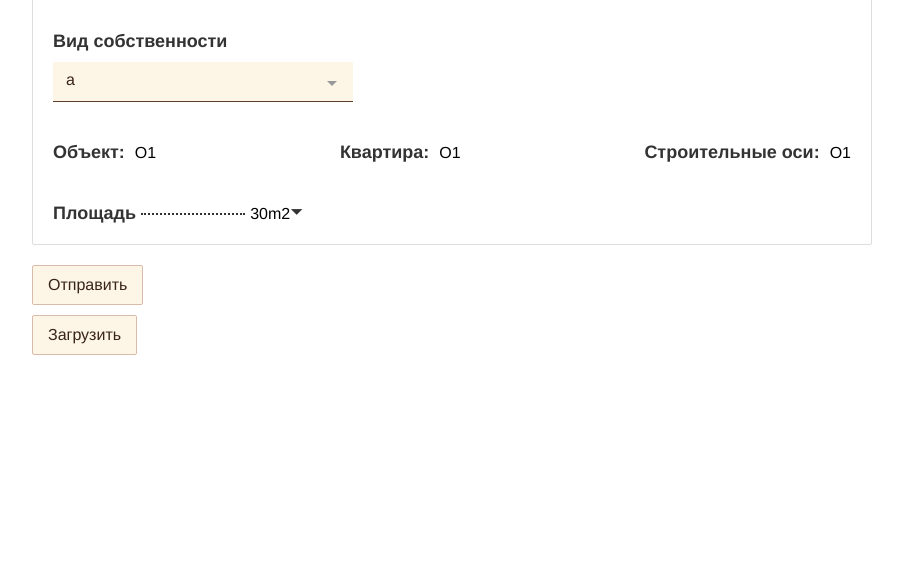
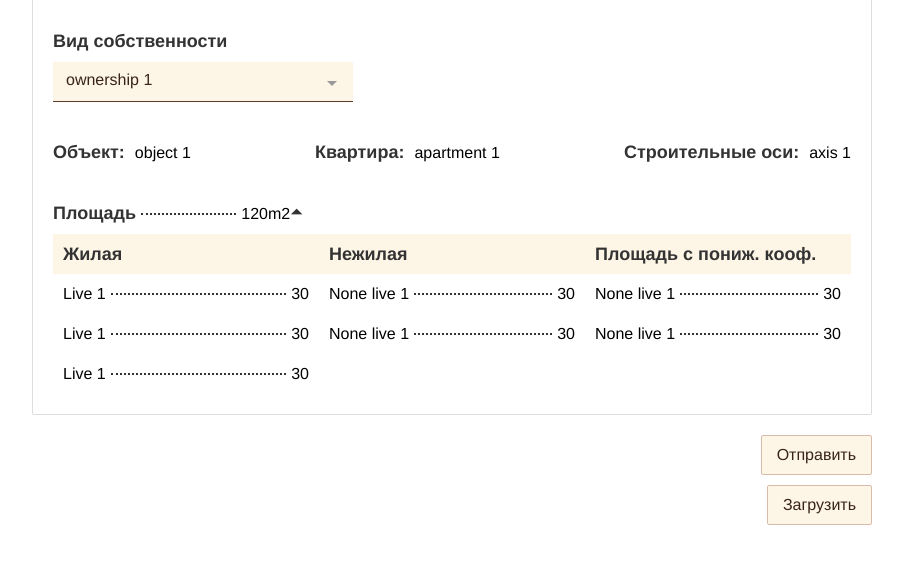
Before and after one commit to pirotech/buildings-test-task, a Vue app: page / in a window 1280 px wide. Shown: the part 245-808 px from the top of the page, without its empty margins (18-921 px from the left). Built offline with nearby package versions, Linux system fonts and the light colour scheme.

Commit message:
Switching ownerships

```diff
--- a/package.json
+++ b/package.json
@@ -7,6 +7,7 @@
     "build": "vue-cli-service build"
   },
   "dependencies": {
+    "axios": "^0.19.0",
     "core-js": "^2.6.5",
     "vue": "^2.6.10",
     "vue-masked-input": "^0.5.2",
--- /dev/null
+++ b/public/ownerships.json
@@ -0,0 +1,41 @@
+[
+  {
+    "name": "ownership 1",
+    "object": "object 1",
+    "apartment": "apartment 1",
+    "axis": "axis 1",
+    "squares": {
+      "summary": 120,
+      "live": [
+        {
+          "name": "Live 1",
+          "value": 30
+        },
+        {
+          "name": "Live 1",
+          "value": 30
+        },
+        {
+          "name": "Live 1",
+          "value": 30
+        }
+      ],
+      "noneLive": [
+        {
+          "name": "None live 1",
+          "value": 30
+        },
+        {
+          "name": "None live 1",
+          "value": 30
+        }
+      ],
+      "lowLive": [
+        {
+          "name": "Low live 1",
+          "value": 30
+        }
+      ]
+    }
+  }
+]
--- a/src/App.vue
+++ b/src/App.vue
@@ -20,22 +20,22 @@
       <h4 class="ownership__title">Вид собственности</h4>
       <UiSelect
         class="ownership"
-        :options="options"
-        :value="value"
-        @select="select"
+        :options="ownerships"
+        :value="ownership"
+        @select="ownershipSelected"
       />
       <div class="line">
         <div class="object">
           <h4 class="object__title">Объект:</h4>
-          <p class="object__value">O1</p>
+          <p class="object__value">{{ownership && ownership.object || '-'}}</p>
         </div>
         <div class="apartment">
           <h4 class="apartment__title">Квартира:</h4>
-          <p class="apartment__value">O1</p>
+          <p class="apartment__value">{{ownership && ownership.apartment || '-'}}</p>
         </div>
         <div class="axis">
           <h4 class="axis__title">Строительные оси:</h4>
-          <p class="axis__value">O1</p>
+          <p class="axis__value">{{ownership && ownership.axis || '-'}}</p>
         </div>
       </div>
       <div
@@ -45,41 +45,44 @@
       >
         <h4>Площадь</h4>
         <p class="ellipsis"></p>
-        <p class="value">30m2</p>
+        <p class="value">{{ownership && ownership.squares && ownership.squares.summary || '-'}}m2</p>
       </div>
-      <div v-show="tableHidden" class="square-table">
+      <div v-show="!tableHidden" class="square-table">
         <div class="column">
           <h4 class="column__header">Жилая</h4>
-          <div class="column-line">
-            <p>Площадь</p>
+          <div v-for="(item, index) in live" :key="index" class="column-line">
+            <p>{{item.name || '-'}}</p>
             <p class="ellipsis"></p>
-            <p class="value">30m2</p>
+            <p class="value">{{item.value || '-'}}</p>
           </div>
         </div>
         <div class="column">
           <h4 class="column__header">Нежилая</h4>
-          <div class="column-line">
-            <p>Площадь</p>
+          <div v-for="(item, index) in noneLive" :key="index" class="column-line">
+            <p>{{item.name || '-'}}</p>
             <p class="ellipsis"></p>
-            <p class="value">30m2</p>
+            <p class="value">{{item.value || '-'}}</p>
           </div>
         </div>
         <div class="column">
           <h4 class="column__header">Площадь с пониж. кооф.</h4>
-          <div class="column-line">
-            <p>Площадь</p>
+          <div v-for="(item, index) in noneLive" :key="index" class="column-line">
+            <p>{{item.name || '-'}}</p>
             <p class="ellipsis"></p>
-            <p class="value">30m2</p>
+            <p class="value">{{item.value || '-'}}</p>
           </div>
         </div>
       </div>
     </div>
+    <div class="buttons">
       <button class="button submit-button">Отправить</button>
       <button class="button load-button">Загрузить</button>
+    </div>
   </div>
 </template>
 
 <script>
+import axios from 'axios';
 import UiSelect from './shared/components/UiSelect';
 import UiTextLine from './shared/components/UiTextLine';
 
@@ -98,20 +101,8 @@ export default {
           phone: '',
         }
       ],
-      options: [
-        {
-          value: 'a',
-          label: 'a',
-        },
-        {
-          value: 'b',
-          label: 'b',
-        }
-      ],
-      value: {
-        value: 'a',
-        label: 'a',
-      },
+      ownerships: [],
+      ownership: null,
       tableHidden: false,
     };
   },
@@ -128,12 +119,41 @@ export default {
         phone: '',
       });
     },
-    select(value) {
+    ownershipSelected(value) {
       this.value = value;
     },
     toggleTable() {
       this.tableHidden = !this.tableHidden;
     },
+  },
+  computed: {
+    live() {
+      const hasList = this.ownership && this.ownership.squares && this.ownership.squares.live;
+      return hasList && this.ownership.squares.live || [];
+    },
+    noneLive() {
+      const hasList = this.ownership && this.ownership.squares && this.ownership.squares.noneLive;
+      return hasList && this.ownership.squares.noneLive || [];
+    },
+    lowLive() {
+      const hasList = this.ownership && this.ownership.squares && this.ownership.squares.lowLive;
+      return hasList && this.ownership.squares.lowLive || [];
+    },
+  },
+  mounted() {
+    axios({
+      method: 'get',
+      url: '/ownerships.json'
+    }).then(response => {
+      this.ownerships = response.data.map((item, index) => ({
+        ...item,
+        value: index,
+        label: item.name || '',
+      }));
+      this.ownership = this.ownerships.length > 0 ? this.ownerships[0] : null;
+    }).catch(error => {
+      console.error(error);
+    });
   }
 }
 </script>
@@ -196,13 +216,13 @@ export default {
         border-bottom: 2px dotted #333;
       }
       &:after {
-        content: '⏷';
+        content: '⏶';
         margin-top: -4px;
         color: #333;
       }
       &_hidden {
         &:after {
-          content: '⏶';
+          content: '⏷';
         }
       }
     }
@@ -237,6 +257,11 @@ export default {
       }
     }
   }
+  .buttons {
+    display: flex;
+    flex-direction: column;
+    align-items: flex-end;
+    width: 840px;
     .submit-button {
       margin-top: 20px;
     }
@@ -244,4 +269,5 @@ export default {
       margin-top: 10px;
     }
   }
+}
 </style>
--- a/src/shared/components/UiSelect.vue
+++ b/src/shared/components/UiSelect.vue
@@ -29,7 +29,7 @@ export default {
     },
     value: {
       type: Object,
-      required: true,
+      required: false,
     },
   },
   methods: {
```
Also changed, not shown: 1 other file (tests, documents, lock files or other folders). Lines whose indentation alone changed are shown as unchanged.
